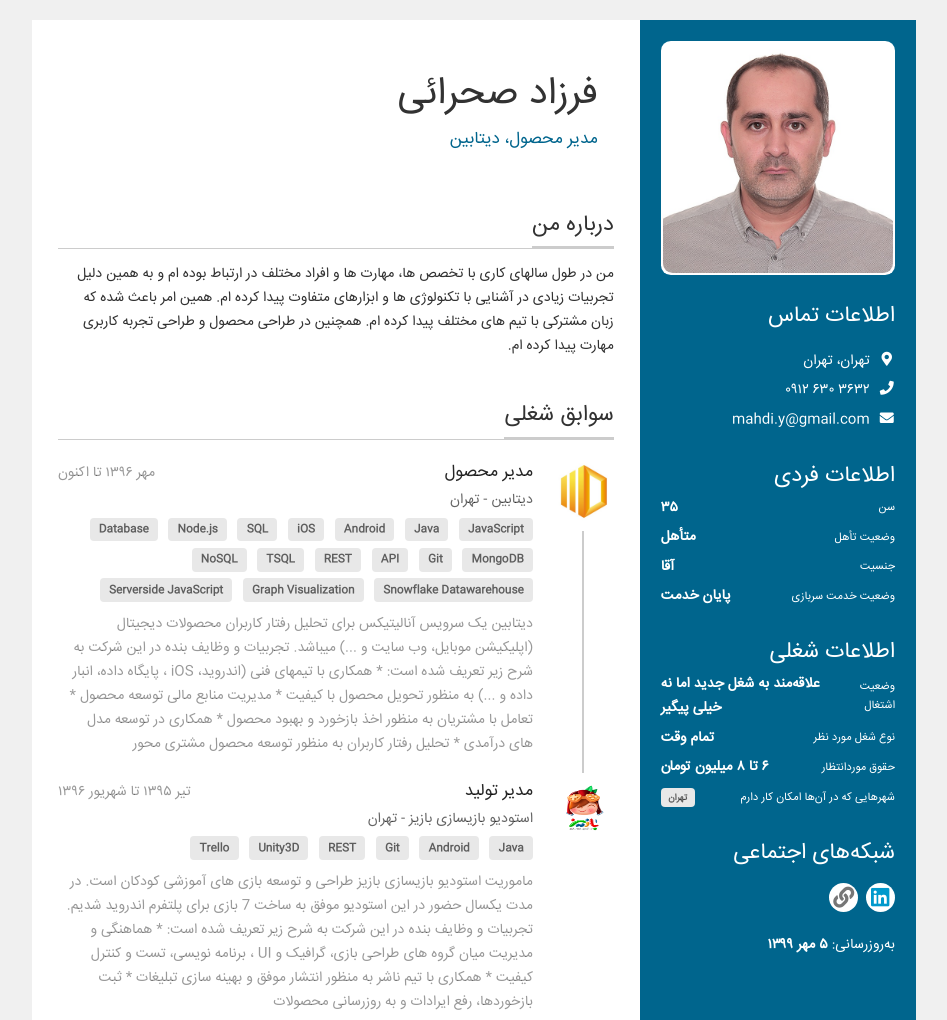
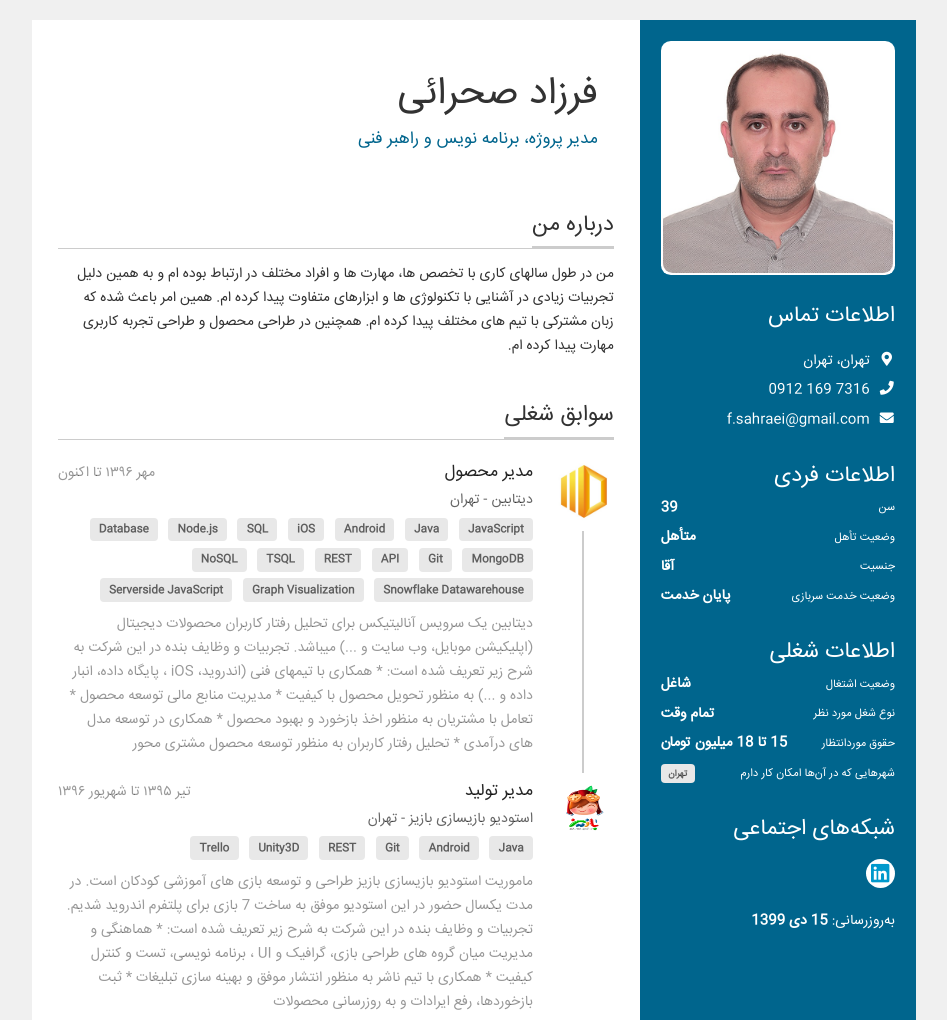
Before and after one commit to farzadsahraei/sahraei.github.io, a plain HTML site: page index.html in a window 1280 px wide. Shown: the top 1020 px of the page, without its empty margins (166-1113 px from the left). Drawn offline with Linux system fonts and the light colour scheme.

Commit message:
cv update

```diff
--- a/index.html
+++ b/index.html
@@ -40,7 +40,7 @@
                             <div class="row ">
                                 <div class="solid cell"><i class="phone icon"></i></div>
                                 <div class="cell">
-                                    <span class="copy-to-clipboard" dir="ltr">۰۹۱۲ ۶۳۰ ۳۶۳۲</span>
+                                    <span class="copy-to-clipboard" dir="ltr">0912 169 7316</span>
                                 </div>
                             </div>
 
@@ -48,7 +48,7 @@
                                 <div class="solid cell"><i class="envelope icon"></i></div>
                                 <div class="cell" style="direction: ltr; overflow: hidden; text-overflow: ellipsis">
                                     <span id="email" class="copy-to-clipboard" dir="ltr"
-                                        style="color: white">mahdi.y@gmail.com</span>
+                                        style="color: white">f.sahraei@gmail.com</span>
                                 </div>
                             </div>
                         </div>
@@ -57,7 +57,7 @@
                         <div class="flex-table compact r-side-table">
                             <div class="row">
                                 <div class="grow cell">سن</div>
-                                <div class="cell">۳۵</div>
+                                <div class="cell">39</div>
                             </div>
 
                             <div class="row">
@@ -80,7 +80,7 @@
                         <div class="flex-table compact r-side-table">
                             <div class="row">
                                 <div class="grow cell">وضعیت اشتغال</div>
-                                <div class="cell" style="text-align: end">علاقه‌مند به شغل جدید اما نه خیلی پیگیر</div>
+                                <div class="cell" style="text-align: end">شاغل</div>
                             </div>
 
                             <div class="row">
@@ -90,7 +90,7 @@
 
                             <div class="row">
                                 <div class="grow cell">حقوق موردانتظار</div>
-                                <div class="cell">۶ تا ۸ میلیون تومان</div>
+                                <div class="cell">15 تا 18 میلیون تومان</div>
                             </div>
 
                             <div class="row">
@@ -106,13 +106,10 @@
                             <a target="_blank" rel="noopener nofollow" href="https://www.linkedin.com/in/myazdirad/">
                                 <i class="large blue linkedin icon r-social"></i>
                             </a>
-                            <a target="_blank" rel="noopener nofollow" href="http://databeen.ir">
-                                <i class="large grey linkify icon r-social"></i>
-                            </a>
                         </div>
 
                         <div style="color: white; margin-top: 1em">
-                            <span>به‌روزرسانی: <b>۵ مهر ۱۳۹۹</b></span>
+                            <span>به‌روزرسانی: <b>15 دی 1399</b></span>
                         </div>
                     </div>
                 </div>
@@ -120,7 +117,7 @@
                     <header id="r-name">
                         <div>
                             <h1>فرزاد صحرائی</h1>
-                            <h2>مدیر محصول، دیتابین</h2>
+                            <h2>مدیر پروژه، برنامه نویس و راهبر فنی</h2>
                         </div>
                     </header>
 
```
